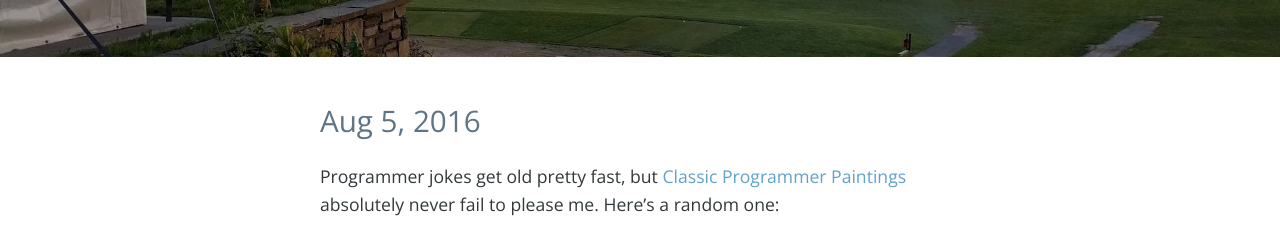
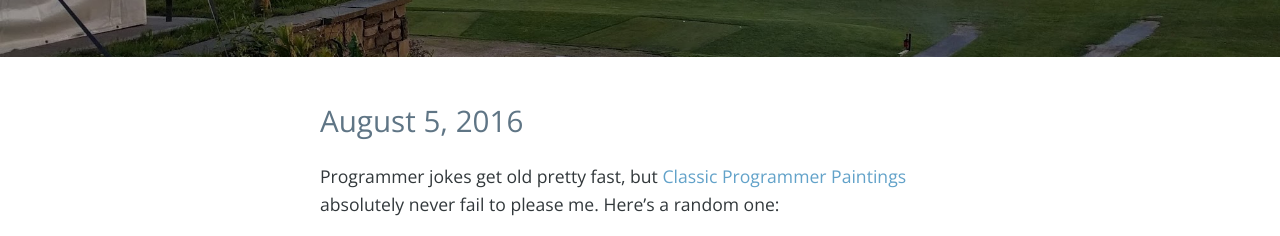
Before and after one commit to tkoft/blog, a Jekyll site: the page built from _posts/2016-08-05-b.md, in a window 1280 px wide. Shown: the part 245-481 px from the top of the page. Built offline with Jekyll 4.4.1, drawn with Linux system fonts in a browser that asks for light colours; nearby versions of some CDN libraries; some of the changed lines change nothing that is shown; grey boxes are pictures that could not be loaded.

Commit message:
post titles are date, :partyparrot:

```diff
--- a/_config.yml
+++ b/_config.yml
@@ -20,3 +20,10 @@ permalink: '/:month-:day-:year-:title.html'
 gems: [jekyll-paginate]
 
 paginate: 10
+defaults:
+  -
+    scope:
+      path: ""      # empty string for all files
+      type: posts   # limit to posts
+    values:
+      is_post: true # automatically set is_post=true for all posts
--- a/_includes/head.html
+++ b/_includes/head.html
@@ -9,7 +9,7 @@
   <link rel="alternate" type="application/rss+xml" title="{{ site.title }}" href="{{ "/feed.xml" | prepend: site.baseurl | prepend: site.url }}">
   <meta name="description" content="{% if page.excerpt %}{{ page.excerpt | strip_html | strip_newlines | truncate: 160 }}{% else %}{{ site.description }}{% endif %}">
 
-   <title>{% if page.title %}{{ page.title }}{% else %}{{ site.title }}{% endif %}</title>
+   <title>{% if page.is_post %}{{ page.date | date: '%B %-d, %Y' }}{% else %}{{ site.title }}{% endif %}</title>
 
 {% if site.google_analytics %}
   <script>
--- a/_layouts/post.html
+++ b/_layouts/post.html
@@ -5,7 +5,7 @@ layout: default
 
 	<div class="main-content" itemprop="articleBody">
 		<header class="post-header">
-			<h1 class="post-title" itemprop="name headline">{{ page.date | date: "%b %-d, %Y" }}</h1>
+			<h1 class="post-title" itemprop="name headline">{{ page.date | date: "%B %-d, %Y" }}</h1>
 		</header>
 
 		{{ content }}
--- a/_posts/2016-08-05-b.md
+++ b/_posts/2016-08-05-b.md
@@ -1,11 +1,12 @@
 ---
 layout: post
+title: ':i_day :month, :year'
 ---
 
 Programmer jokes get old pretty fast, but [Classic Programmer Paintings](http://classicprogrammerpaintings.com/) absolutely never fail to please me.  Here's a random one:
 
  <div>
-    <object id="cpp" type="text/html" data="http://classicprogrammerpaintings.com/random" width="400" height="400">
+    <object id="cpp" type="text/html" data="http://classicprogrammerpaintings.com/random" width="100%" height="400px">
     </object>
  </div>
 
--- a/index.html
+++ b/index.html
@@ -1,7 +1,6 @@
 ---
 layout: default
 ---
-
 
 {% for post in paginator.posts %}
 
```
